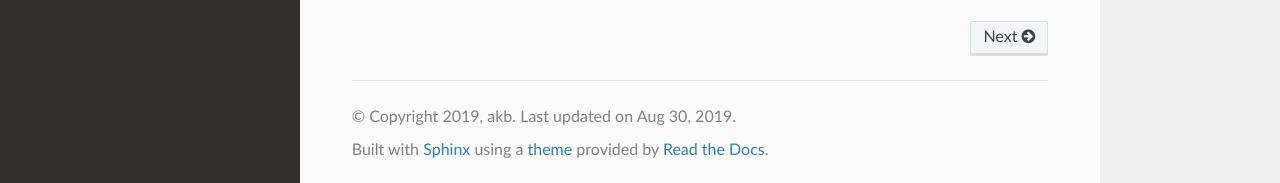
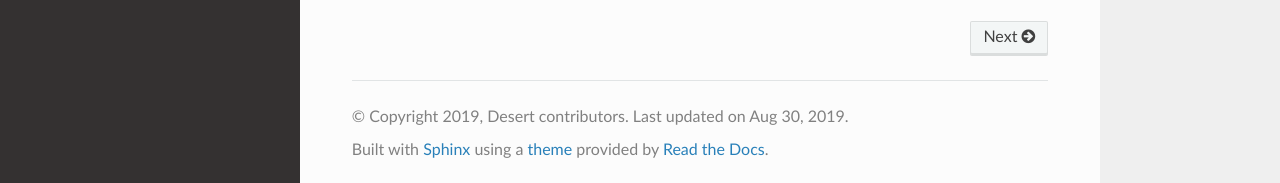
Before and after one commit to sanzoghenzo/clout, a Sphinx documentation site: the page built from docs/index.rst, in a window 1280 px wide and 1041 px high. Shown: the part 855-1038 px from the top of the window. Built offline with Sphinx 7.4.7 and the Read the Docs theme 2.0.0, drawn with Linux system fonts in a browser that asks for light colours.

Commit message:
Update doc metadata

```diff
--- a/docs/conf.py
+++ b/docs/conf.py
@@ -26,7 +26,7 @@ source_suffix = ".rst"
 master_doc = "index"
 project = "desert"
 year = "2019"
-author = "akb"
+author = "Desert contributors"
 copyright = "{0}, {1}".format(year, author)
 version = release = "0.1.2"
 
```
